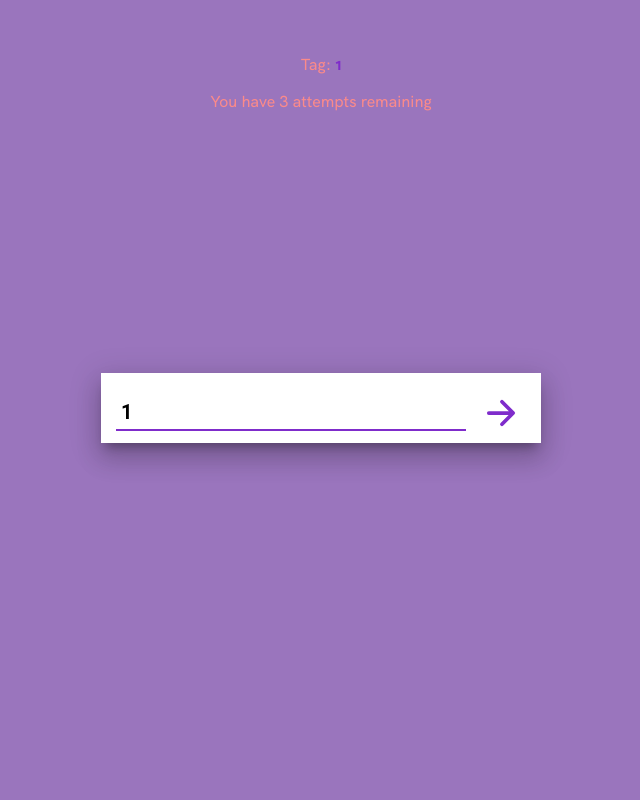
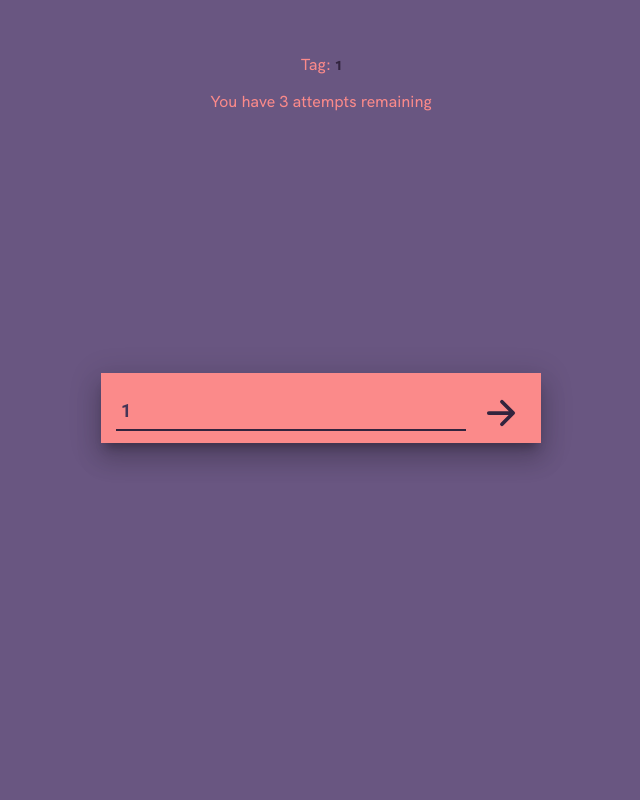
Before and after one commit to KrishayR/academix, a Flask app: template templates/assessment.html in a window 1280 px wide. Shown: the whole page, without its empty margins (319-959 px from the left). Run offline with Flask 2, Linux system fonts and the light colour scheme; the template is opened without the code that fills it: most values are stand-ins (such as "Sample title", 1, 10 or a date in 2020); some libraries are stand-ins or nearby versions.

Commit message:
Update assessment.css

```diff
--- a/static/assets/assessment.css
+++ b/static/assets/assessment.css
@@ -1,9 +1,9 @@
 @font-face {
-    font-family: mosk; src: url('../Mosk_Typeface/Mosk Bold 700.ttf');
+  font-family: mosk; src: url('../Mosk_Typeface/Mosk Bold 700.ttf');
 }
 
 @font-face {
-    font-family: hk-grotesk; src: url('../hk-grotesk/HKGrotesk-Medium.otf');
+  font-family: hk-grotesk; src: url('../hk-grotesk/HKGrotesk-Medium.otf');
 }
 
 #title{
@@ -33,13 +33,13 @@
 }
 
 p{
-  color: #909CC2;
+  color: #fb8a8a;
   font-family: hk-grotesk;
   text-align: center;
 }
 
 .purple{
-  color:#7F2CCB ;
+  color:#32243e;
   font-family: mosk;
   font-weight: strong;
 }
@@ -60,7 +60,7 @@
 
 body {
   margin: 0;
-  background: #9a75bd;
+  background: #695681;
   font-family: 'Roboto', sans-serif;
 }
 
@@ -73,8 +73,9 @@
 
 #progress {
   position: absolute;
-  background: #7F2CCB;
-  height: 70vh;
+  background: #463457;
+  bottom: 300px;
+  height: 3vh;
   width: 0;
   transition: width 0.2s ease-in-out;
 }
@@ -91,7 +92,7 @@
  ******/
 
 #register {
-  background: #fff;
+  background: #fb8a8a;
   position: relative;
   width: 410px;
   padding: 2px 15px 20px 15px;
@@ -112,12 +113,12 @@
   right: 20px;
   bottom: 10px;
   font-size: 40px;
-  color: #7F2CCB;
+  color: #32243e;
   float: right;
   cursor: pointer;
 }
 .next:hover {color: #333}
-.wrong .next {color: #ff2d26}
+.wrong .next {color: #c93530}
 .close .next {color: #fff}
 
 #inputContainer {
@@ -142,29 +143,31 @@
 #inputLabel {
   position: absolute;
   pointer-events: none;
+  color: #463457;
   top: 0;
   left: 0;
-  font-size: 20px;
+  font-size: 18px;
   font-weight: bold;
   padding: 0 5px;
   transition: .2s ease-in-out;
 }
 
 #inputContainer input:valid + #inputLabel {
-  top: -15px;
-  font-size: 11px;
-  font-weight: normal;
-  color: #9e9e9e;
+  top: -25px;
+  /* left: -16px; */
+  font-size: 14px;
+  font-weight: bold;
+  color: #463457;
 }
 
 #inputProgress {
   position: absolute;
-  border-bottom: 2px solid #7F2CCB;
+  border-bottom: 2px solid #32243e;
   padding: 3px 0;
   width: 0;
   transition: width .6s ease-in-out;
 }
 
 .wrong #inputProgress {
-  border-color: #ff2d26;
+  border-color: #c93530;
 }
```
